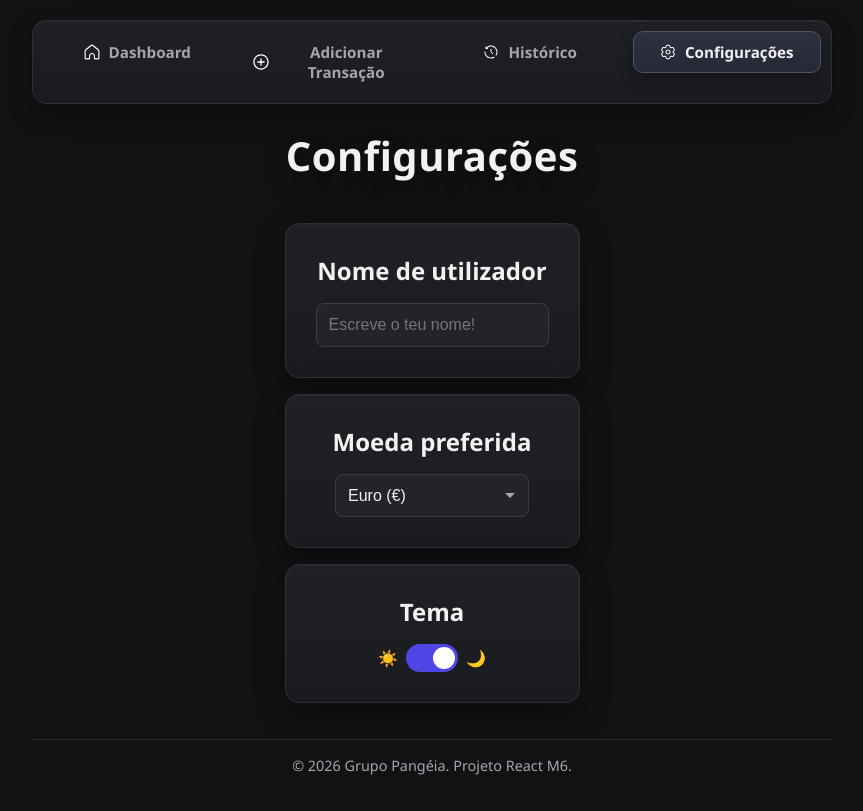
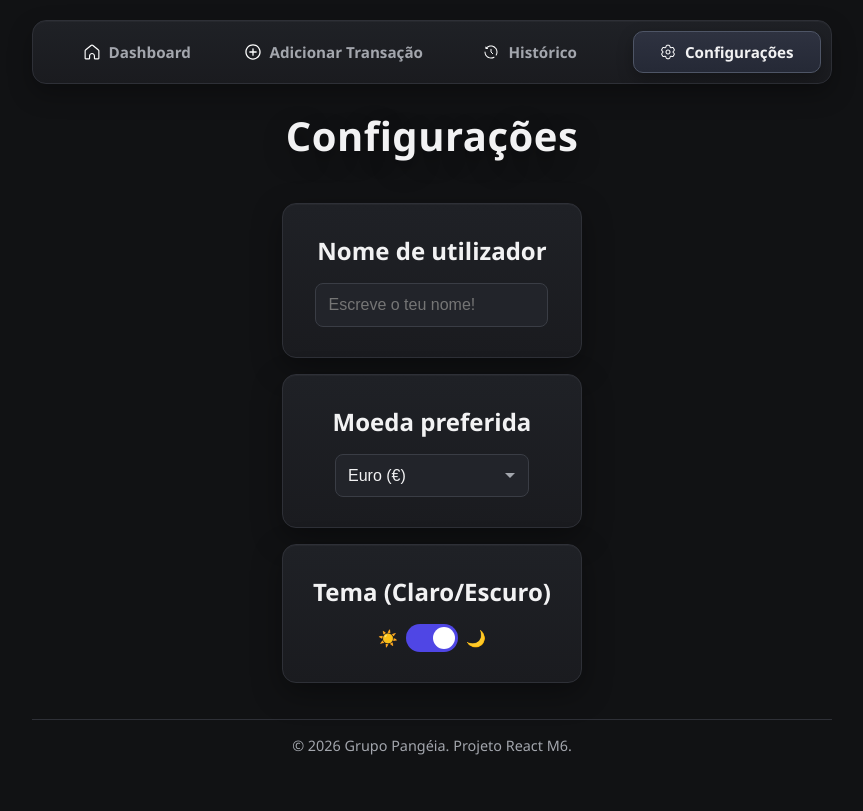
Before and after one commit to DanielMoraesTI/projeto_react, a React (Vite) app: page /settings in a window 1280 px wide. Shown: the whole page, without its empty margins (208-1071 px from the left). Built offline with nearby package versions, Linux system fonts and the light colour scheme.

Commit message:
add btn fix

```diff
--- a/src/pages/Settings.jsx
+++ b/src/pages/Settings.jsx
@@ -44,7 +44,7 @@ function Settings() {
             </select>
           </div>
           <div className="card">
-            <h2>Tema</h2>
+            <h2>Tema (Claro/Escuro)</h2>
             <div className="toggle-wrapper">
               <span>☀️</span>
               <label className="toggle-switch">
--- a/src/styles/App.css
+++ b/src/styles/App.css
@@ -291,6 +291,7 @@ main {
   gap: 9px;
   text-align: center;
   text-decoration: none;
+  white-space: nowrap;
   color: var(--text-muted);
   font-weight: 600;
   font-size: 0.95rem;
```
